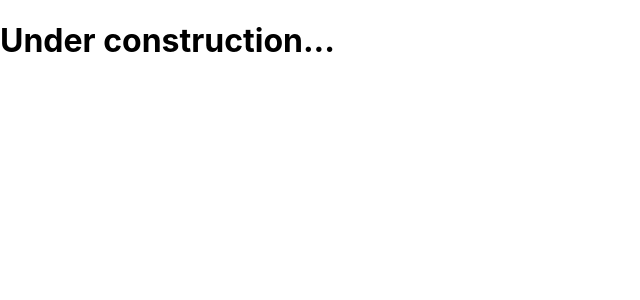
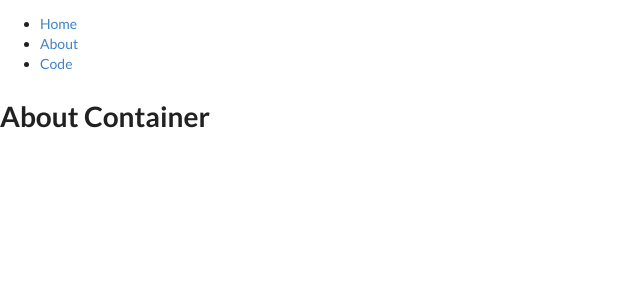
Before and after one commit to psulli10/psulli10.github.io, a React (Create React App) app: page /about in a window 1280 px wide. Shown: the top 300 px of the page, without its empty margins (0-640 px from the left). Built offline with nearby package versions, Linux system fonts and the light colour scheme.

Commit message:
semantic ui and react router added to dependancies. Containers added for home, about and contents

```diff
--- a/package.json
+++ b/package.json
@@ -9,7 +9,10 @@
     "@testing-library/user-event": "^12.8.1",
     "react": "^17.0.1",
     "react-dom": "^17.0.1",
+    "react-router-dom": "^5.2.0",
     "react-scripts": "4.0.3",
+    "semantic-ui-css": "^2.4.1",
+    "semantic-ui-react": "^2.0.3",
     "web-vitals": "^1.1.0"
   },
   "scripts": {
--- a/src/App.css
+++ b/src/App.css
@@ -1,38 +1,26 @@
 .App {
-  text-align: center;
+  /* display: grid;
+  grid-template-rows: max-content;
+  grid-template:
+    'nav-bar nav-bar nav-bar'
+    'main-image main-image main-image'
+    'main-image main-image main-image'
+    'main-image main-image main-image'
+    'footer footer footer'; */
 }
 
-.App-logo {
-  height: 40vmin;
-  pointer-events: none;
+.nav-bar {
+  grid-area: nav-bar;
+  justify-self: center;
 }
 
-@media (prefers-reduced-motion: no-preference) {
-  .App-logo {
-    animation: App-logo-spin infinite 20s linear;
-  }
+
+.main-image {
+  grid-area: main-image;
+  align-self: center;
+  justify-self: center;
 }
 
-.App-header {
-  background-color: #282c34;
-  min-height: 100vh;
-  display: flex;
-  flex-direction: column;
-  align-items: center;
-  justify-content: center;
-  font-size: calc(10px + 2vmin);
-  color: white;
+.footer {
+  grid-area: footer;
 }
-
-.App-link {
-  color: #61dafb;
-}
-
-@keyframes App-logo-spin {
-  from {
-    transform: rotate(0deg);
-  }
-  to {
-    transform: rotate(360deg);
-  }
-}
--- a/src/App.js
+++ b/src/App.js
@@ -1,10 +1,44 @@
 import './App.css';
+import { BrowserRouter as Router, Switch, Route, Link } from "react-router-dom";
+import AboutContainer from './containers/AboutContainer';
+import CodeContainer from './containers/CodeContainer';
+import HomeContainer from './containers/HomeContainer';
+
 
 function App() {
   return (
-    <>
-    <h1>Under construction...</h1>
-    </>
+    <div class="App">
+
+    <Router>
+      <div>
+        <nav>
+          <ul>
+            <li>
+              <Link to="/">Home</Link>
+            </li>
+            <li>
+              <Link to="/about">About</Link>
+            </li>
+            <li>
+              <Link to="/code">Code</Link>
+            </li>
+          </ul>
+        </nav>
+        <Switch>
+          <Route path="/about">
+            <AboutContainer />
+          </Route>
+          <Route path="/code">
+            <CodeContainer />
+          </Route>
+          <Route path="/">
+            <HomeContainer />
+          </Route>
+        </Switch>
+      </div>
+    </Router>
+
+    </div>
   );
 }
 
--- /dev/null
+++ b/src/containers/AboutContainer.js
@@ -0,0 +1,9 @@
+const AboutContainer = () => {
+    return (
+        <>
+        <h1>About Container</h1>
+        </>
+    )
+}
+
+export default AboutContainer
--- /dev/null
+++ b/src/containers/CodeContainer.js
@@ -0,0 +1,9 @@
+const CodeContainer = () => {
+    return (
+        <>
+        <h1>Code Container</h1>
+        </>
+    )
+}
+
+export default CodeContainer
--- /dev/null
+++ b/src/containers/HomeContainer.js
@@ -0,0 +1,9 @@
+const HomeContainer = () => {
+    return (
+        <>
+        <h1>Main Container</h1>
+        </>
+    )
+}
+
+export default HomeContainer
--- a/src/index.css
+++ /dev/null
@@ -1,13 +0,0 @@
-body {
-  margin: 0;
-  font-family: -apple-system, BlinkMacSystemFont, 'Segoe UI', 'Roboto', 'Oxygen',
-    'Ubuntu', 'Cantarell', 'Fira Sans', 'Droid Sans', 'Helvetica Neue',
-    sans-serif;
-  -webkit-font-smoothing: antialiased;
-  -moz-osx-font-smoothing: grayscale;
-}
-
-code {
-  font-family: source-code-pro, Menlo, Monaco, Consolas, 'Courier New',
-    monospace;
-}
--- a/src/index.js
+++ b/src/index.js
@@ -1,8 +1,8 @@
 import React from 'react';
 import ReactDOM from 'react-dom';
-import './index.css';
 import App from './App';
 import reportWebVitals from './reportWebVitals';
+import 'semantic-ui-css/semantic.min.css'
 
 ReactDOM.render(
   <React.StrictMode>
```
Also changed, not shown: 1 other file (tests, documents, lock files or other folders).
